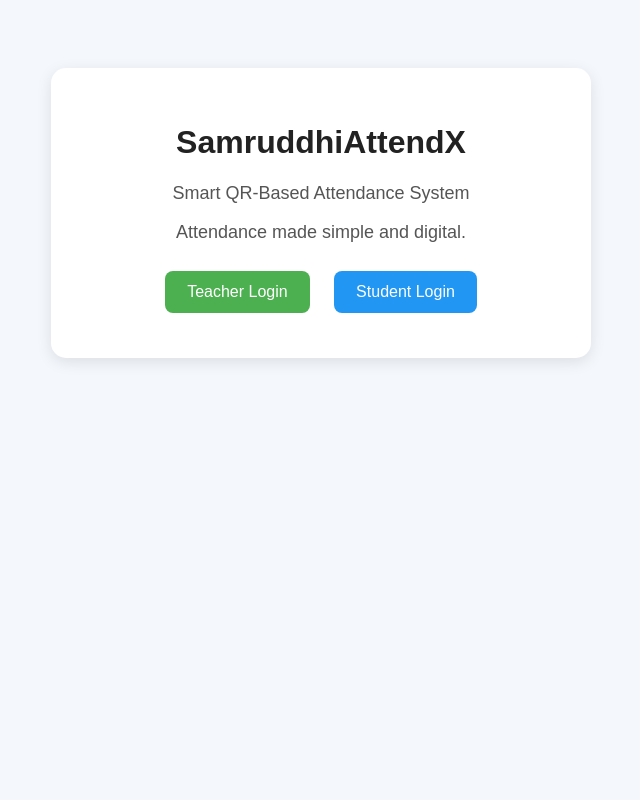
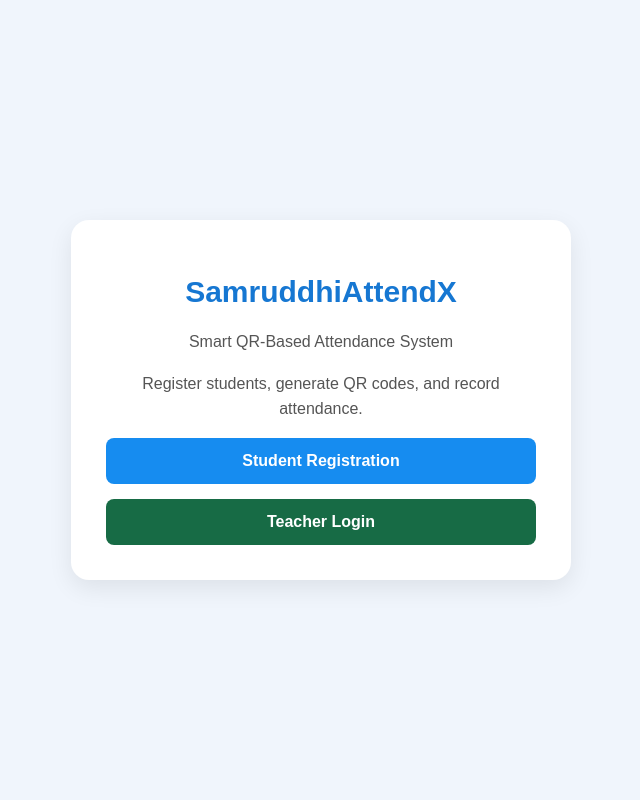
Before and after one commit to samruddhidhunde-ctrl/Smart_QR_Attendance, a Flask app: page / in a window 1280 px wide. Shown: the whole page, without its empty margins (319-959 px from the left). Run offline with Flask 3, Linux system fonts and the light colour scheme.

Commit message:
Refactor index.html for better styling and layout
Updated styles and structure for improved layout and design.

```diff
--- a/templates/index.html
+++ b/templates/index.html
@@ -1,53 +1,68 @@
+
 <!DOCTYPE html>
 <html lang="en">
 <head>
     <meta charset="UTF-8">
     <meta name="viewport" content="width=device-width, initial-scale=1.0">
     <title>SamruddhiAttendX</title>
-
     <style>
         body {
             font-family: Arial, sans-serif;
-            text-align: center;
-            background: #f4f7fb;
-            padding: 60px 15px;
+            background: #f0f5fc;
+            margin: 0;
+            padding: 20px;
+            min-height: 100vh;
+            display: flex;
+            align-items: center;
+            justify-content: center;
+            box-sizing: border-box;
         }
 
-        .box {
+        .card {
             background: white;
+            width: 100%;
             max-width: 500px;
-            margin: auto;
-            padding: 35px 20px;
-            border-radius: 15px;
-            box-shadow: 0 4px 15px rgba(0,0,0,0.1);
+            padding: 35px;
+            border-radius: 18px;
+            text-align: center;
+            box-shadow: 0 8px 25px #00000015;
+            box-sizing: border-box;
         }
 
-        h1 { color: #222; }
-        p { color: #555; font-size: 18px; }
-
-        button {
-            padding: 12px 22px;
-            margin: 10px;
-            border: none;
-            border-radius: 8px;
-            font-size: 16px;
-            color: white;
+        h1 {
+            color: #1677d2;
+            font-size: 30px;
         }
 
-        .teacher { background: #4CAF50; }
-        .student { background: #2196F3; }
+        p {
+            color: #555;
+            line-height: 1.6;
+        }
+
+        a {
+            display: block;
+            background: #168cf0;
+            color: white;
+            padding: 14px;
+            margin-top: 15px;
+            border-radius: 8px;
+            text-decoration: none;
+            font-weight: bold;
+        }
+
+        a.secondary {
+            background: #176b45;
+        }
     </style>
 </head>
-
 <body>
-    <div class="box">
+    <div class="card">
         <h1>SamruddhiAttendX</h1>
         <p>Smart QR-Based Attendance System</p>
-        <p>Attendance made simple and digital.</p>
+        <p>Register students, generate QR codes, and record attendance.</p>
 
-        <a href="/teacher"><button class="teacher">Teacher Login</button></a>
-        <a href="/student"><button class="student">Student Login</button></a>
-
+        <a href="{{ url_for('register') }}">Student Registration</a>
+        <a href="{{ url_for('teacher') }}" class="secondary">Teacher Login</a>
     </div>
 </body>
 </html>
```
